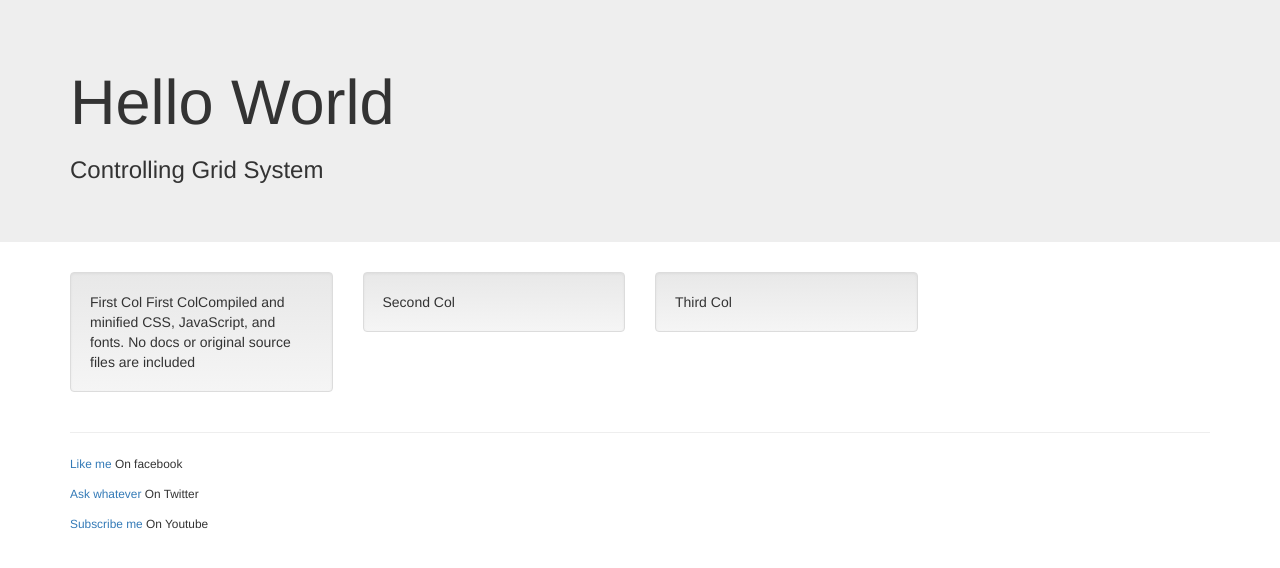
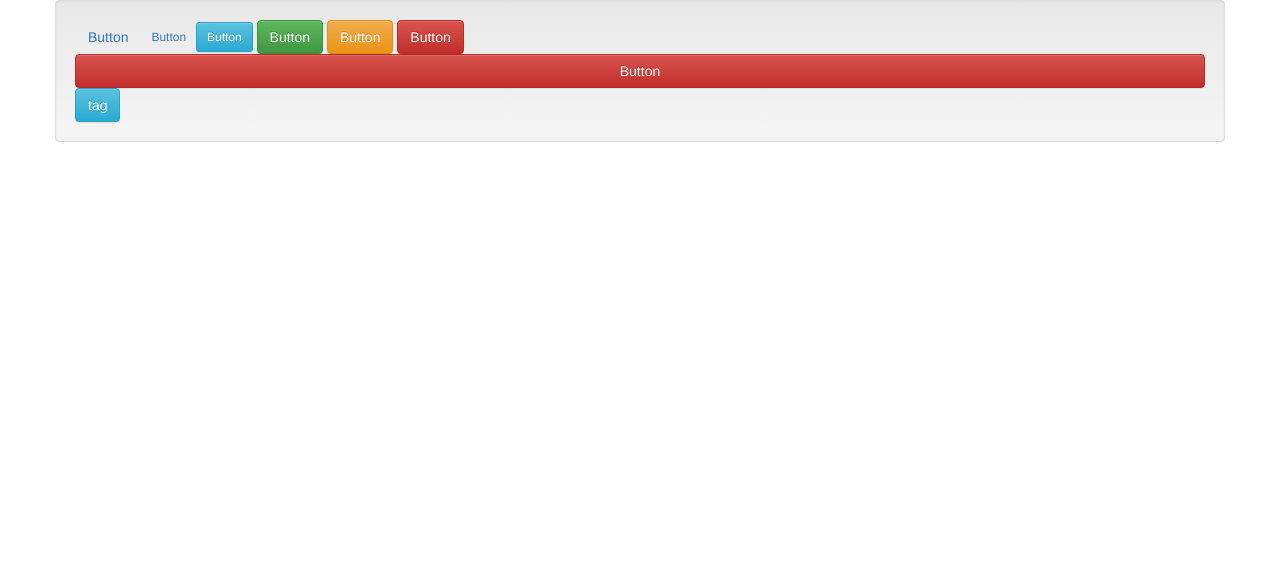
Before and after one commit to shalinibajpai0310/Bootstrap, a plain HTML site: page bootstrapBasicApp/index.html in a window 1280 px wide. Drawn offline with nearby package versions, Linux system fonts and the light colour scheme.

Commit message:
bootstrap buttons

```diff
--- a/bootstrapBasicApp/index.html
+++ b/bootstrapBasicApp/index.html
@@ -15,37 +15,23 @@
 
   <body>
   <header>
-  <!--container-->
-    <div class="jumbotron">
-      <div class="container">
-        <h1>Hello World</h1>
-        <h3>Controlling Grid System</h3>
-      </div>
-    </div>
-    <!--container-->
-    <!--row-->
-    <div class="container">
-      <div class="row">
-        <div class="col-xs-6 col-md-3"><div class="well">First Col First ColCompiled and minified CSS, JavaScript, and fonts. No docs or original source files are included</div></div>
-       <div class="col-xs-6 col-md-3"><div class="well">Second Col</div></div>
-        <div class="col-xs-6 col-md-3"><div class="well">Third Col</div></div>
-      </div>
-    </div>
-    <!--row-->
   </header>
   <footer>
-  <!--container-->
-    <div class="container">
-      <hr>
+      <div class="container">
+        <div class="row">
+            <div class="well">
+            <a href="" class="btn">Button</a>
+                <a href="" class="btn btn-primar btn-xs">Button</a>
+                <a href="" class="btn btn-info btn-sm">Button</a>
+                <a href="" class="btn btn-success">Button</a>
+                <a href="" class="btn btn-warning">Button</a>
+                <a href="" class="btn btn-danger">Button</a>
+                <a href="" class="btn btn-danger btn-block">Button</a>
 
-      <p>
-        <small><a href="http://facebook.com/askorama">Like me</a> On facebook</small></p>
-      <p> <small><a href="http://twitter.com/wiredwiki">Ask whatever </a> On Twitter</small></p>
-      <p> <small><a href="http://youtube.com/wiredwiki">Subscribe me</a> On Youtube</small>
+                <button type="button" class="btn btn-info">tag</button>
+                </div>
+        </div>
+      </div>
 
-      </p>
-    </div> <!-- end container -->
   </footer>
   </body>
-
-</html>
```
Also changed, not shown: 1 other file.
